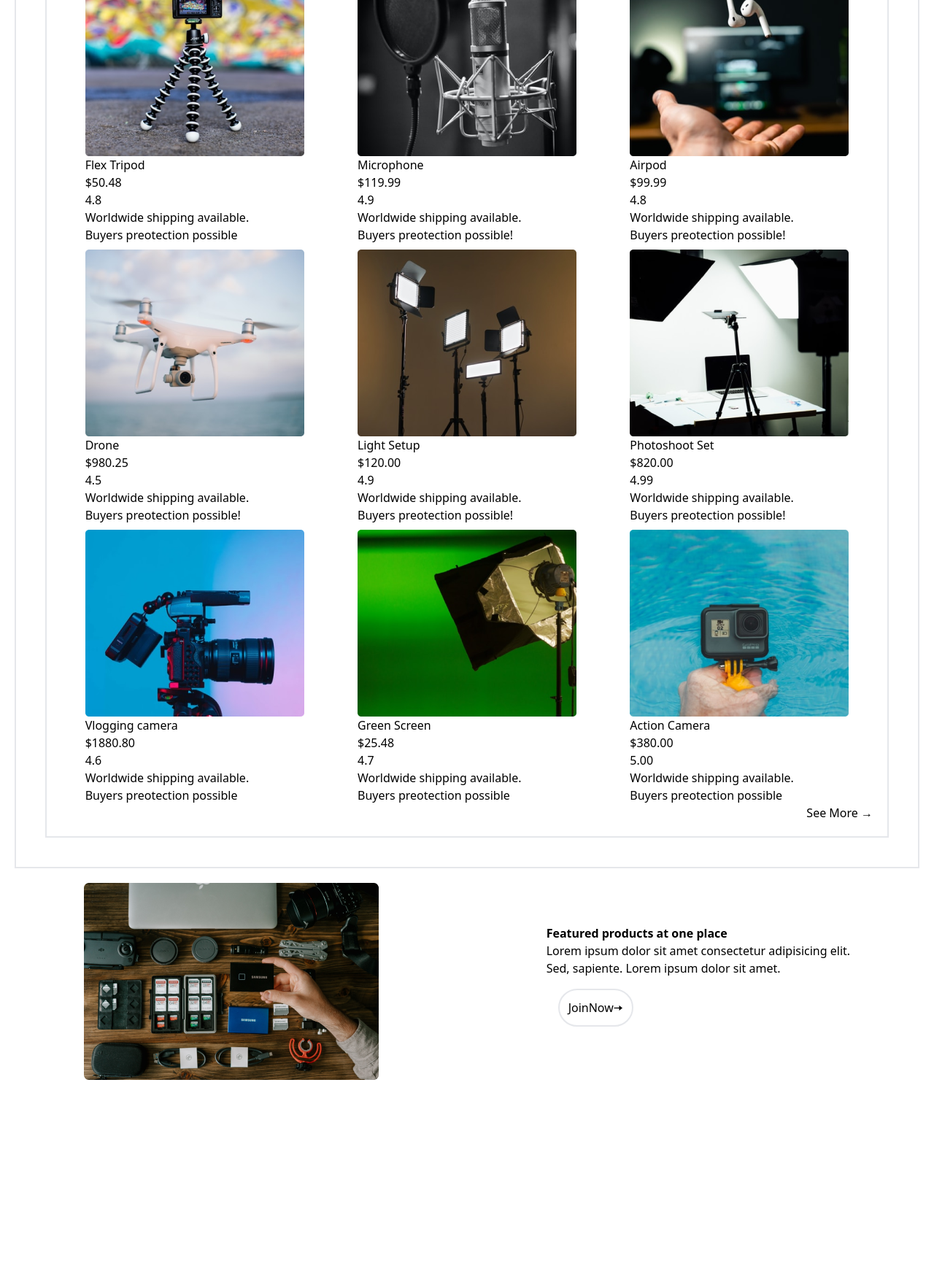
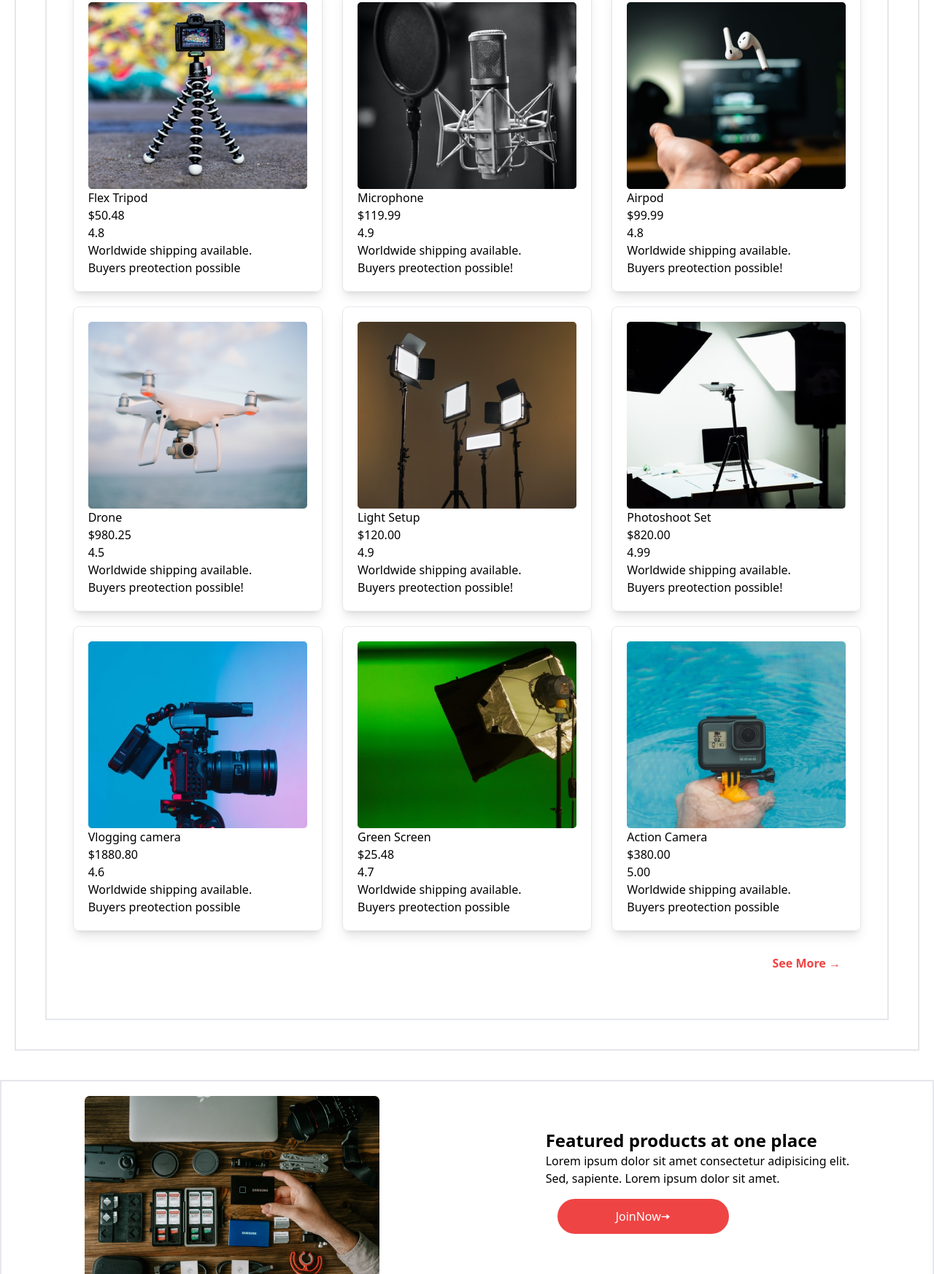
Before and after one commit to shefat26/html-css-projects, a plain HTML site: page project-1-copy/index.html in a window 1280 px wide. Shown: the part 1054-2800 px from the top of the page at 73% size. Before the commit the page ends 2534 px from the top, so only its background shows below. Drawn offline with nearby package versions, Linux system fonts and the light colour scheme.

Commit message:
tailwind project completed

```diff
--- a/project-1-copy/index.html
+++ b/project-1-copy/index.html
@@ -16,11 +16,9 @@
             <h3 class="font-bold text-3xl">Infuencer Product</h3>
           </div>
 
-          <div class="childtwo grid grid-cols-3 place-items-start gap-x-2 ">
+          <div class="childtwo flex gap-x-5 ">
             <a href="">Home</a>
             <a href="">About</a>
-            <a href="">Contact Us</a>
-            <a href="">Lear About</a>
             <a href="">Sign up</a>
             <a href="">Login</a>
 
@@ -38,7 +36,7 @@
               Lorem ipsum dolor sit amet consectetur adipisicing elit. <br />
               Expedita, optio?
             </p>
-            <button class="border-2 rounded-full bg-red mt-4 p-4 ">Preebook now &#129030;</button>
+            <button class="border-2 rounded-full bg-red mt-4 p-4  bg-red-500">Preebook now &#129030;</button>
 
           </div>
           </div>
@@ -52,7 +50,7 @@
           </div>
         </div>
 
-        <div class="third grid grid-cols-3 place-items-center border-2 m-5 p-5">
+        <div class="third grid grid-cols-3 place-items-center border-2 m-5 p-5 gap-y-3">
           <img
             src="/project-one/influencer-gear/logos/Alibaba.svg"
             alt=""
@@ -99,11 +97,11 @@
             <h3 class="font-bold text-2xl">Popular Collection</h3>
           </div>
 
-          <div class="geardiv  border-2 m-5 p-5">
+          <div class="geardiv  border-2 m-5 p-8">
 
-            <div class="gearimg grid grid-cols-3 place-items-center gap-x-2 gap-y-2">
+            <div class="gearimg grid grid-cols-3 place-items-center gap-5">
 
-              <div class="contentdiv">
+              <div class=" p-5 shadow-lg rounded-lg border ">
               <img
                 src="/project-one/influencer-gear/images/tripod.png"
                 alt=""
@@ -126,7 +124,7 @@
 
             </div>
 
-            <div class="contentdiv">
+            <div class="p-5 shadow-lg rounded-lg border">
               <img
                 src="/project-one/influencer-gear/images/mic.png"
                 alt=""
@@ -151,7 +149,7 @@
             </div>
 
 
-            <div class="contentdiv">
+            <div class="p-5 shadow-lg rounded-lg border">
 
               <img
                 src="/project-one/influencer-gear/images/airpod.png"
@@ -178,7 +176,7 @@
             </div>
 
 
-            <div class="contentdiv">
+            <div class="p-5 shadow-lg rounded-lg border">
 
               <img
                 src="/project-one/influencer-gear/images/drone.png"
@@ -203,7 +201,7 @@
 
             </div>
 
-            <div class="contentdiv">
+            <div class="p-5 shadow-lg rounded-lg border">
 
               <img
                 src="/project-one/influencer-gear/images/lights.png"
@@ -229,7 +227,7 @@
             </div>
 
 
-            <div class="contentdiv">
+            <div class="p-5 shadow-lg rounded-lg border">
 
               <img
                 src="/project-one/influencer-gear/images/setup.png"
@@ -255,7 +253,7 @@
             </div>
 
 
-            <div class="contentdiv">
+            <div class="p-5 shadow-lg rounded-lg border">
 
               <img
                 src="/project-one/influencer-gear/images/camera.png"
@@ -281,7 +279,7 @@
             </div>
 
 
-            <div class="contentdiv">
+            <div class="p-5 shadow-lg rounded-lg border">
 
               <img
                 src="/project-one/influencer-gear/images/single-light.png"
@@ -308,7 +306,7 @@
             </div>
 
 
-            <div class="contentdiv">
+            <div class="p-5 shadow-lg rounded-lg border">
 
               <img
                 src="/project-one/influencer-gear/images/action.png"
@@ -339,7 +337,7 @@
 
             <div class="bottom flex place-items-end justify-end">
 
-             <div class="bottomfour "><h5>See More &#8594;</h5></div>
+             <div class="bottomfour p-4 m-4 font-semibold text-red-500 "><h5>See More &#8594;</h5></div>
 
             </div>
 
@@ -348,23 +346,23 @@
 
 
 
-        <footer class="footer flex justify-around ">
+        <footer class="footer flex justify-around border-2 mt-10">
           <div class="footerone">
             <img
               src="/project-one/influencer-gear/images/gear.png"
               alt=""
-              class="footerimg"
+              class="footerimg mt-5"
             />
           </div>
 
           <div class="footertwo flex items-center">
            <div class=" ">
-             <h3 class="font-bold ">Featured products at one place</h3>
+             <h3 class="font-bold text-2xl">Featured products at one place</h3>
              <p>
               Lorem ipsum dolor sit amet consectetur adipisicing elit. <br />Sed,
               sapiente. Lorem ipsum dolor sit amet.
              </p>
-             <button class="footerbtn m-4 w-[88] p-3 border-2 rounded-full bg-borange">JoinNow&#129030;</button>
+             <button class="footerbtn m-4 p-3 px-20  rounded-full  bg-red-500 text-white">JoinNow&#129030;</button>
            </div>
           </div>
         </footer>
```
